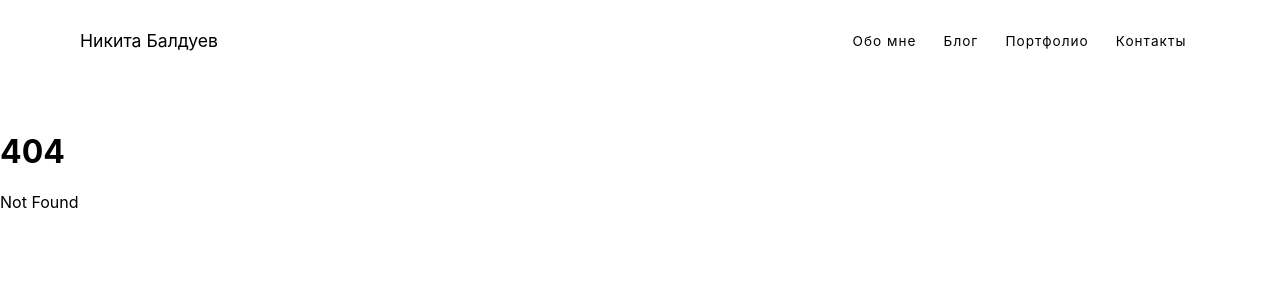
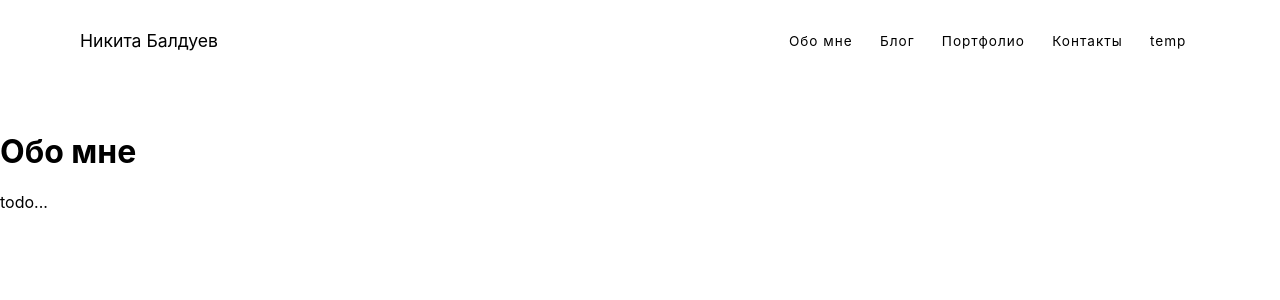
Before and after one commit to PinlishCafe2007/svelte-test, a SvelteKit app: page /about in a window 1280 px wide. Before the commit this address had no page. Shown: the top 300 px of the page. Built offline with nearby package versions, Linux system fonts and the light colour scheme.

Commit message:
add pages

```diff
--- a/src/routes/+layout.svelte
+++ b/src/routes/+layout.svelte
@@ -2,10 +2,9 @@
     <div class="nav-container">
         <a href="/" class="nav-logo" title="Back to Homepage">Никита Балдуев</a>
         <div class="nav-links">
-            <a href="/about" class="link">Обо мне</a>
-            <a href="/blog" class="link">Блог</a>
-            <a href="/projects" class="link">Портфолио</a>
-            <a href="/contact" class="link">Контакты</a>
+            {#each nav as link}
+            <a href={link.href} class="link">{link.title}</a>
+            {/each}
         </div>
     </div>
 </nav>
@@ -13,9 +12,33 @@
         <!-- Pages will be injected below -->
         <slot></slot>
    </div>
-   <style>
+<script>
+    const nav = [
+        {
+            title: `Обо мне`,
+            href: `/about`
+        },
+        {
+            title: `Блог`,
+            href: `/blog`
+        },
+        {
+            title: `Портфолио`,
+            href: `/project`
+        },
+        {
+            title: `Контакты`,
+            href: `/contact`
+        },
+        {
+            title: `temp`,
+            href: `/temp`
+        },
+    ]
+</script>
+<style>
     .container {
     max-width: 1400px;
     margin: 50px auto;
     }
-   </style>
+</style>
--- /dev/null
+++ b/src/routes/about/+page.svelte
@@ -0,0 +1,3 @@
+<h1>Обо мне</h1>
+
+todo...
```
Also changed, not shown: src/routes/blog/+page.svelte (added), src/routes/contact/+page.svelte (added), src/routes/project/+page.svelte (added), src/routes/temp/+page.svelte (added).
